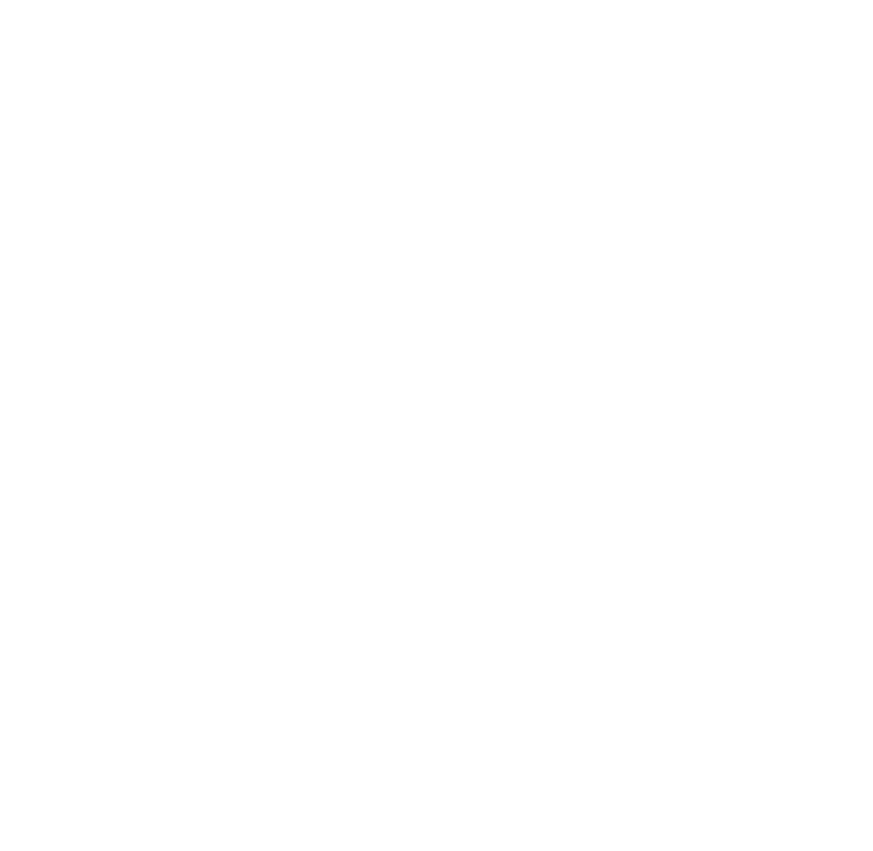
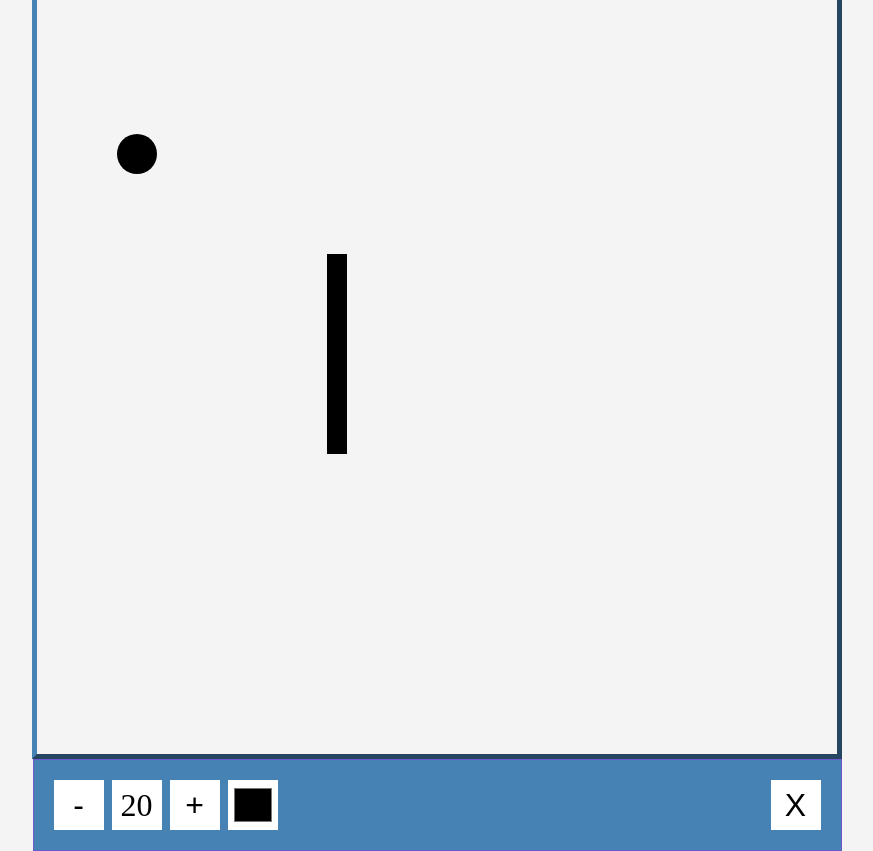
Before and after one commit to kelstrother/canvas-drawing, a plain HTML site: page index.html in a window 1280 px wide. Shown: the whole page, without its empty margins (203-1076 px from the left). Before the commit the page ends 800 px from the top, so only its background shows below. Drawn offline with Linux system fonts and the light colour scheme.

Commit message:
created canvas and started drawing functionality

```diff
--- a/app.js
+++ b/app.js
@@ -0,0 +1,25 @@
+const canvas = document.getElementById("canvas");
+const ctx = canvas.getContext("2d");
+
+let size = 20
+let color = 'black'
+let x
+let y
+
+function drawCircle(x, y) {
+  ctx.beginPath();
+  ctx.arc(x, y, size, 0, Math.PI * 2, true);
+  ctx.fillStyle = color
+  ctx.fill()
+}
+
+function drawLine(x1, y1, x2, y2) {
+   ctx.beginPath()
+   ctx.moveTo(x1, y1)
+   ctx.lineTo(x2, y2)
+   ctx.strokeStyle = color
+   ctx.lineWidth = size
+   ctx.stroke()
+}
+drawCircle(100, 200)
+drawLine(300, 300, 300, 500)
--- a/index.html
+++ b/index.html
@@ -8,6 +8,14 @@
    <title>Canvas Draw</title>
 </head>
 <body>
+   <canvas id="canvas" width="800" height="800"></canvas>
+   <div class="toolbox">
+      <button id="decrease">-</button>
+      <span id="size">20</span>
+      <button id="increase">+</button>
+      <input type="color" id="color">
+      <button id="clear">X</button>
+   </div>
    <script src="app.js"></script>
 </body>
 </html>
--- a/style.css
+++ b/style.css
@@ -0,0 +1,40 @@
+* {
+   margin: 0;
+   padding: 0;
+   box-sizing: border-box;
+}
+body {
+   background-color: #f4f4f4;
+   display: flex;
+   justify-content: center;
+   align-items: center;
+   flex-direction: column;
+   height: 100vh;
+   margin: 0;
+}
+canvas {
+   border: 5px outset steelblue;
+}
+.toolbox {
+   background-color: steelblue;
+   border: 1px solid slateblue;
+   display: flex;
+   width: 809px;
+   padding: 1rem;
+}
+.toolbox > * {
+   background-color: #fff;
+   border: none;
+   display: inline-flex;
+   align-items: center;
+   justify-content: center;
+   font-size: 2rem;
+   height: 50px;
+   width: 50px;
+   margin: .25rem;
+   padding: .25rem;
+   cursor: pointer;
+}
+.toolbox > *:last-child {
+   margin-left: auto;
+}
```
